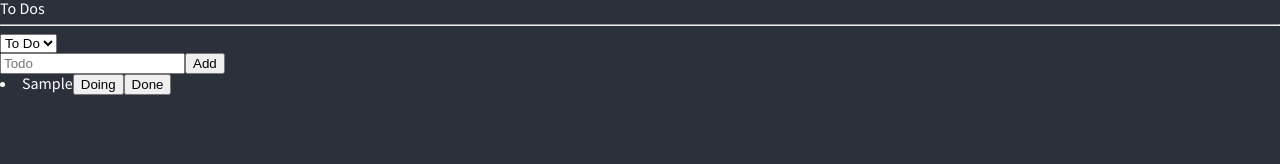
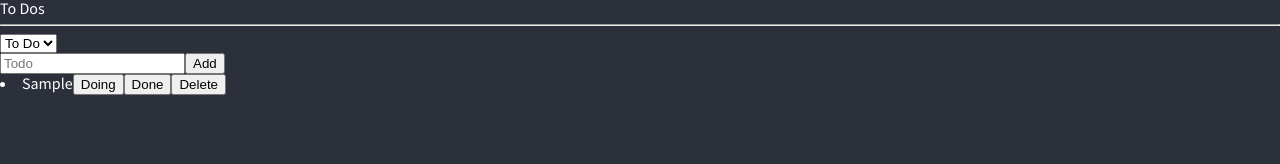
Before and after one commit to c9u11/react-playground, a React (Create React App) app: page / in a window 1280 px wide. Both pictures are taken after typing "Sample" into the empty fields and a click on the button "Add". Shown: the top 164 px of the page. Built offline with nearby package versions, Linux system fonts and the light colour scheme.

Commit message:
create Delete ToDo Btn

```diff
--- a/src/components/ToDo.tsx
+++ b/src/components/ToDo.tsx
@@ -4,7 +4,7 @@ import { Categories, IToDo, toDoState } from "../atoms";
 
 function ToDo({ text, category, id }: IToDo) {
   const setToDos = useSetRecoilState(toDoState);
-  const onClick = (event: React.MouseEvent<HTMLButtonElement>) => {
+  const setCategory = (event: React.MouseEvent<HTMLButtonElement>) => {
     const { currentTarget: { name } } = event;
     setToDos((oldToDos) => {
       const targetIndex = oldToDos.findIndex(toDo => toDo.id === id);
@@ -18,11 +18,23 @@ function ToDo({ text, category, id }: IToDo) {
       return newToDos
     })
   }
+  const deleteToDo = () => {
+    setToDos((oldToDos) => {
+      const targetIndex = oldToDos.findIndex(toDo => toDo.id === id);
+      const newToDos = [
+        ...oldToDos.slice(0, targetIndex),
+        ...oldToDos.slice(targetIndex + 1)
+      ]
+      window.localStorage.setItem("ToDos", JSON.stringify(newToDos))
+      return newToDos
+    })
+  }
   return <li>
     {text}
-    {category !== Categories.TO_DO && <button name={Categories.TO_DO} onClick={onClick}>ToDo</button>}
-    {category !== Categories.DOING && <button name={Categories.DOING} onClick={onClick}>Doing</button>}
-    {category !== Categories.DONE && <button name={Categories.DONE} onClick={onClick}>Done</button>}
+    {category !== Categories.TO_DO && <button name={Categories.TO_DO} onClick={setCategory}>ToDo</button>}
+    {category !== Categories.DOING && <button name={Categories.DOING} onClick={setCategory}>Doing</button>}
+    {category !== Categories.DONE && <button name={Categories.DONE} onClick={setCategory}>Done</button>}
+    <button onClick={deleteToDo}>Delete</button>
   </li>;
 }
 export default ToDo
```
